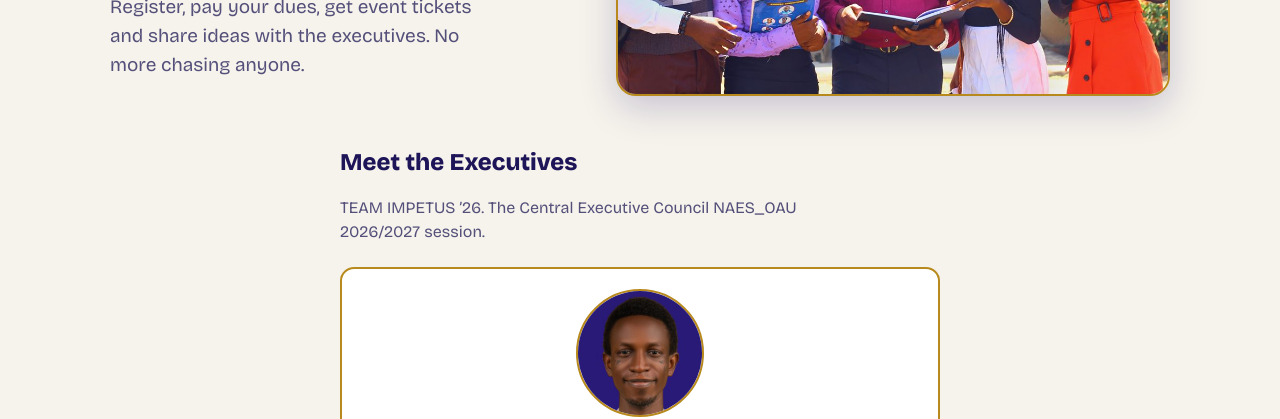
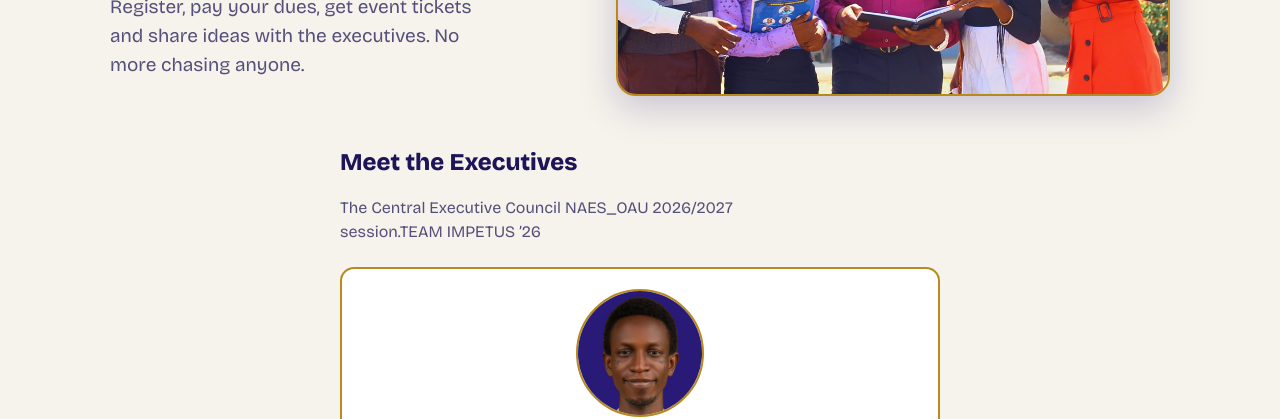
Before and after one commit to NAES-OAU/NAESOAU, a plain HTML site: page index.html in a window 1280 px wide. Shown: the part 404-823 px from the top of the page. Drawn offline with nearby package versions, Linux system fonts and the light colour scheme.

Commit message:
Update index.html

```diff
--- a/index.html
+++ b/index.html
@@ -45,7 +45,7 @@
 <main class="wrap">
 
     <h2>Meet the Executives</h2>
-  <p class="sub">TEAM IMPETUS ’26. The Central Executive Council NAES_OAU 2026/2027 session.</p>
+  <p class="sub">The Central Executive Council NAES_OAU 2026/2027 session.TEAM IMPETUS ’26</p>
   <div class="execs">
     <div class="exec lead-exec"><img src="images/exec-ogundeji.jpg" alt="Ogundeji Samuel Oluwatimilehin" width="128" height="128" loading="lazy"><b>Ogundeji Samuel Oluwatimilehin</b><span>President</span></div>
     <div class="exec"><img src="images/exec-obembe.jpg" alt="Obembe Oluwaferanmi Adefisayo" width="88" height="88" loading="lazy"><b>Obembe Oluwaferanmi Adefisayo</b><span>Vice President</span></div>
```
